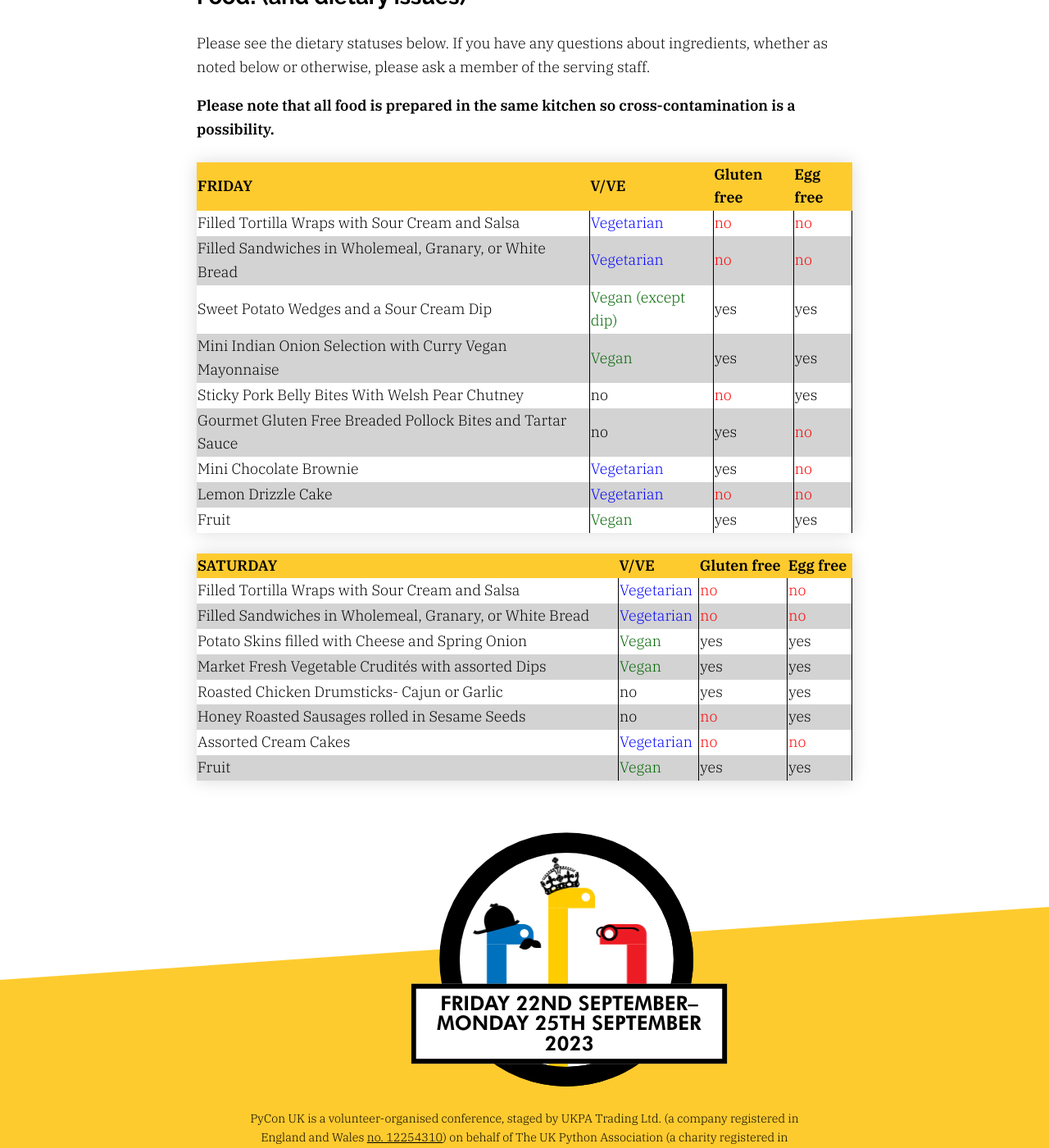
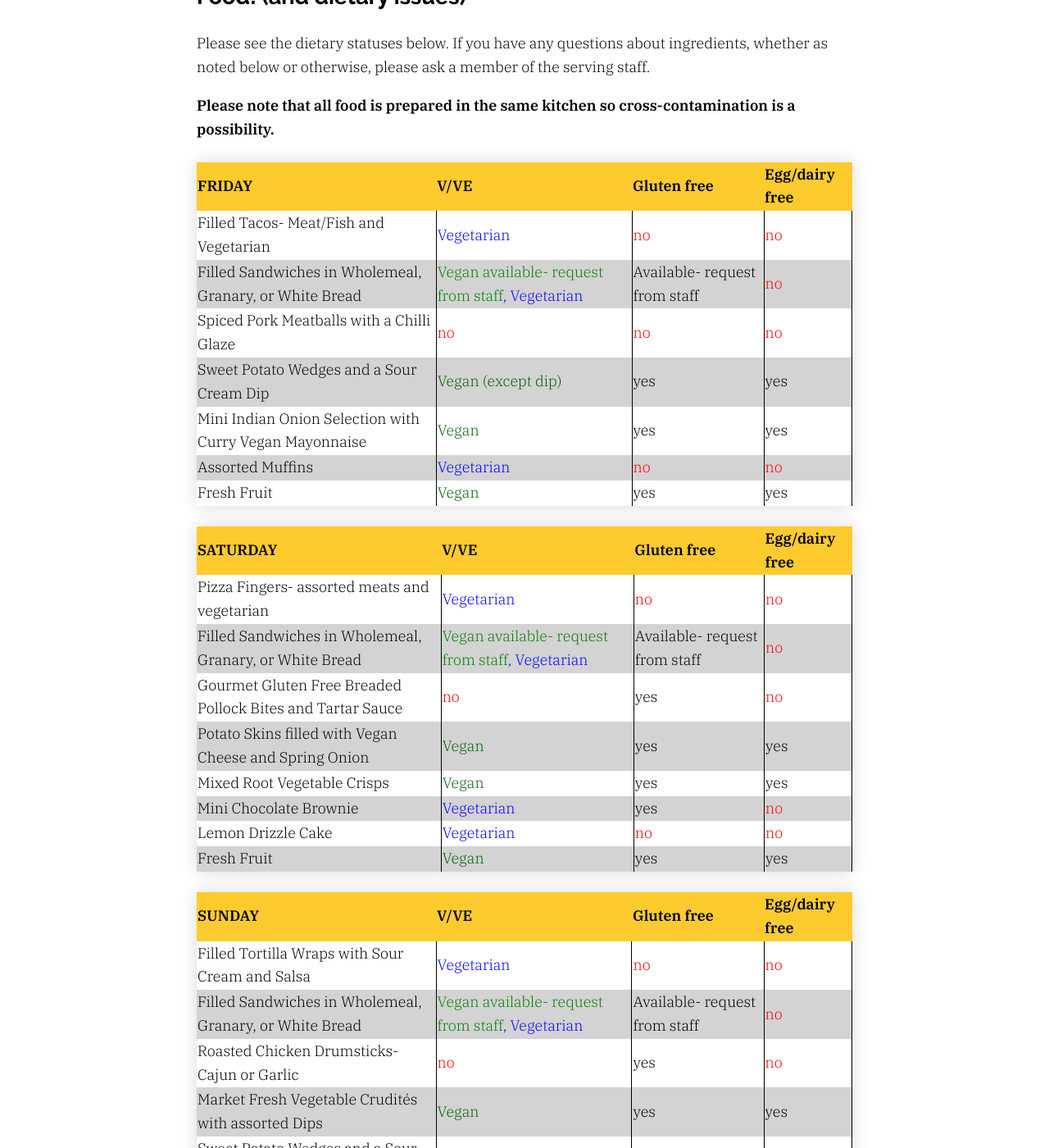
Before and after one commit to gma/2025.pyconuk.org, a Jekyll site: the page built from src/food.md, in a window 1280 px wide and 1400 px high, scrolled down 306 px. Shown: the whole window at 82% size. Built offline with Jekyll 4.4.1, drawn with Linux system fonts in a browser that asks for light colours; some of the changed text lies outside the part shown.

Commit message:
Update the menu for this year's selection

```diff
--- a/src/food.md
+++ b/src/food.md
@@ -12,17 +12,23 @@ title: Food! (and dietary issues)
     <th scope="column">FRIDAY</th>
     <th scope="column">V/VE</th>
     <th scope="column">Gluten free</th>
-    <th scope="column">Egg free</th>
+    <th scope="column">Egg/dairy free</th>
   </thead>
   <tr class="foodrow">
-    <td class="foodcell">Filled Tortilla Wraps with Sour Cream and Salsa</td>
+    <td class="foodcell">Filled Tacos- Meat/Fish and Vegetarian</td>
     <td class="foodcell vegetarian">Vegetarian</td>
     <td class="foodcell dietaryexception">no</td>
     <td class="foodcell dietaryexception">no</td>
   </tr>
   <tr class="foodrow">
     <td class="foodcell">Filled Sandwiches in Wholemeal, Granary, or White Bread</td>
-    <td class="foodcell vegetarian">Vegetarian</td>
+    <td class="foodcell vegetarian"><font color="green">Vegan available- request from staff</font>, Vegetarian</td>
+    <td class="foodcell">Available- request from staff</td>
+    <td class="foodcell dietaryexception">no</td>
+  </tr>
+  <tr class="foodrow">
+    <td class="foodcell">Spiced Pork Meatballs with a Chilli Glaze</td>
+    <td class="foodcell dietaryexception">no</td>
     <td class="foodcell dietaryexception">no</td>
     <td class="foodcell dietaryexception">no</td>
   </tr>
@@ -39,16 +45,55 @@ title: Food! (and dietary issues)
     <td class="foodcell">yes</td>
   </tr>
   <tr class="foodrow">
-    <td class="foodcell">Sticky Pork Belly Bites With Welsh Pear Chutney</td>
-    <td class="foodcell">no</td>
+    <td class="foodcell">Assorted Muffins</td>
+    <td class="foodcell vegetarian">Vegetarian</td>
     <td class="foodcell dietaryexception">no</td>
+    <td class="foodcell dietaryexception">no</td>
+  </tr>
+  <tr class="foodrow">
+    <td class="foodcell">Fresh Fruit</td>
+    <td class="foodcell vegan">Vegan</td>
+    <td class="foodcell">yes</td>
+    <td class="foodcell">yes</td>
+  </tr>
+</table>
+
+<table class="table">
+  <thead>
+    <th scope="column">SATURDAY</th>
+    <th scope="column">V/VE</th>
+    <th scope="column">Gluten free</th>
+    <th scope="column">Egg/dairy free</th>
+  </thead>
+  <tr class="foodrow">
+    <td class="foodcell">Pizza Fingers- assorted meats and vegetarian</td>
+    <td class="foodcell vegetarian">Vegetarian</td>
+    <td class="foodcell dietaryexception">no</td>
+    <td class="foodcell dietaryexception">no</td>
+  </tr>
+  <tr class="foodrow">
+    <td class="foodcell">Filled Sandwiches in Wholemeal, Granary, or White Bread</td>
+    <td class="foodcell vegetarian"><font color="green">Vegan available- request from staff</font>, Vegetarian</td>
+    <td class="foodcell">Available- request from staff</td>
+    <td class="foodcell dietaryexception">no</td>
+  </tr>
+  <tr class="foodrow">
+    <td class="foodcell">Gourmet Gluten Free Breaded Pollock Bites and Tartar Sauce</td>
+    <td class="foodcell dietaryexception">no</td>
+    <td class="foodcell">yes</td>
+    <td class="foodcell dietaryexception">no</td>
+  </tr>
+  <tr class="foodrow">
+    <td class="foodcell">Potato Skins filled with Vegan Cheese and Spring Onion</td>
+    <td class="foodcell vegan">Vegan</td>
+    <td class="foodcell">yes</td>
     <td class="foodcell">yes</td>
   </tr>
   <tr class="foodrow">
-    <td class="foodcell">Gourmet Gluten Free Breaded Pollock Bites and Tartar Sauce</td>
-    <td class="foodcell">no</td>
+    <td class="foodcell">Mixed Root Vegetable Crisps</td>
+    <td class="foodcell vegan">Vegan</td>
     <td class="foodcell">yes</td>
-    <td class="foodcell dietaryexception">no</td>
+    <td class="foodcell">yes</td>
   </tr>
   <tr class="foodrow">
     <td class="foodcell">Mini Chocolate Brownie</td>
@@ -63,7 +108,7 @@ title: Food! (and dietary issues)
     <td class="foodcell dietaryexception">no</td>
   </tr>
   <tr class="foodrow">
-    <td class="foodcell">Fruit</td>
+    <td class="foodcell">Fresh Fruit</td>
     <td class="foodcell vegan">Vegan</td>
     <td class="foodcell">yes</td>
     <td class="foodcell">yes</td>
@@ -72,10 +117,10 @@ title: Food! (and dietary issues)
 
 <table class="table">
   <thead>
-    <th scope="column">SATURDAY</th>
+    <th scope="column">SUNDAY</th>
     <th scope="column">V/VE</th>
     <th scope="column">Gluten free</th>
-    <th scope="column">Egg free</th>
+    <th scope="column">Egg/dairy free</th>
   </thead>
   <tr class="foodrow">
     <td class="foodcell">Filled Tortilla Wraps with Sour Cream and Salsa</td>
@@ -85,15 +130,15 @@ title: Food! (and dietary issues)
   </tr>
   <tr class="foodrow">
     <td class="foodcell">Filled Sandwiches in Wholemeal, Granary, or White Bread</td>
-    <td class="foodcell vegetarian">Vegetarian</td>
-    <td class="foodcell dietaryexception">no</td>
+    <td class="foodcell vegetarian"><font color="green">Vegan available- request from staff</font>, Vegetarian</td>
+    <td class="foodcell">Available- request from staff</td>
     <td class="foodcell dietaryexception">no</td>
   </tr>
   <tr class="foodrow">
-    <td class="foodcell">Potato Skins filled with Cheese and Spring Onion</td>
-    <td class="foodcell vegan">Vegan</td>
+    <td class="foodcell">Roasted Chicken Drumsticks- Cajun or Garlic</td>
+    <td class="foodcell dietaryexception">no</td>
     <td class="foodcell">yes</td>
-    <td class="foodcell">yes</td>
+    <td class="foodcell dietaryexception">no</td>
   </tr>
   <tr class="foodrow">
     <td class="foodcell">Market Fresh Vegetable Crudités with assorted Dips</td>
@@ -102,15 +147,9 @@ title: Food! (and dietary issues)
     <td class="foodcell">yes</td>
   </tr>
   <tr class="foodrow">
-    <td class="foodcell">Roasted Chicken Drumsticks- Cajun or Garlic</td>
-    <td class="foodcell">no</td>
+    <td class="foodcell">Sweet Potato Wedges and a Sour Cream Dip</td>
+    <td class="foodcell vegan">Vegan (except dip)</td>
     <td class="foodcell">yes</td>
-    <td class="foodcell">yes</td>
-  </tr>
-  <tr class="foodrow">
-    <td class="foodcell">Honey Roasted Sausages rolled in Sesame Seeds</td>
-    <td class="foodcell">no</td>
-    <td class="foodcell dietaryexception">no</td>
     <td class="foodcell">yes</td>
   </tr>
   <tr class="foodrow">
@@ -120,7 +159,7 @@ title: Food! (and dietary issues)
     <td class="foodcell dietaryexception">no</td>
   </tr>
   <tr class="foodrow">
-    <td class="foodcell">Fruit</td>
+    <td class="foodcell">Fresh Fruit</td>
     <td class="foodcell vegan">Vegan</td>
     <td class="foodcell">yes</td>
     <td class="foodcell">yes</td>
```
